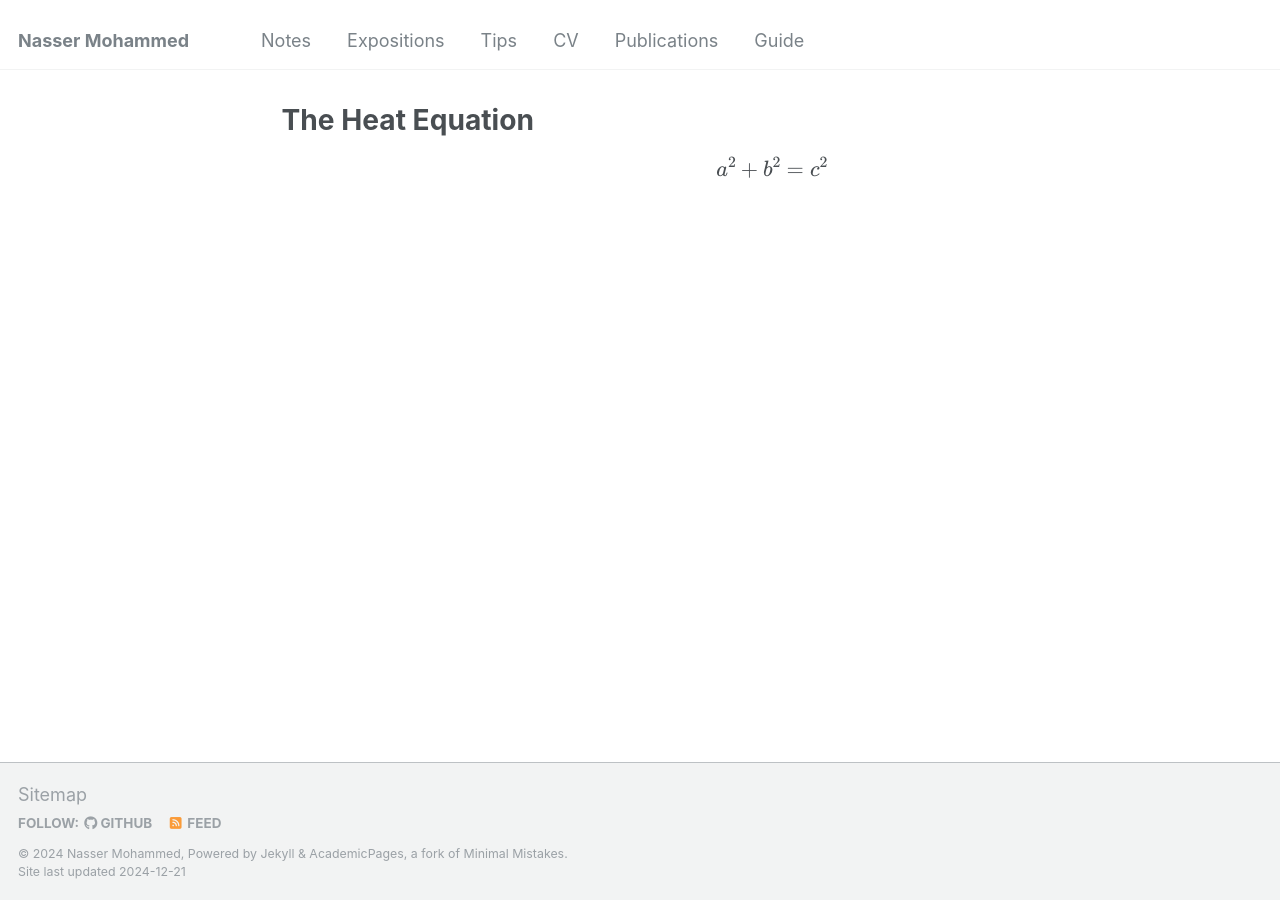
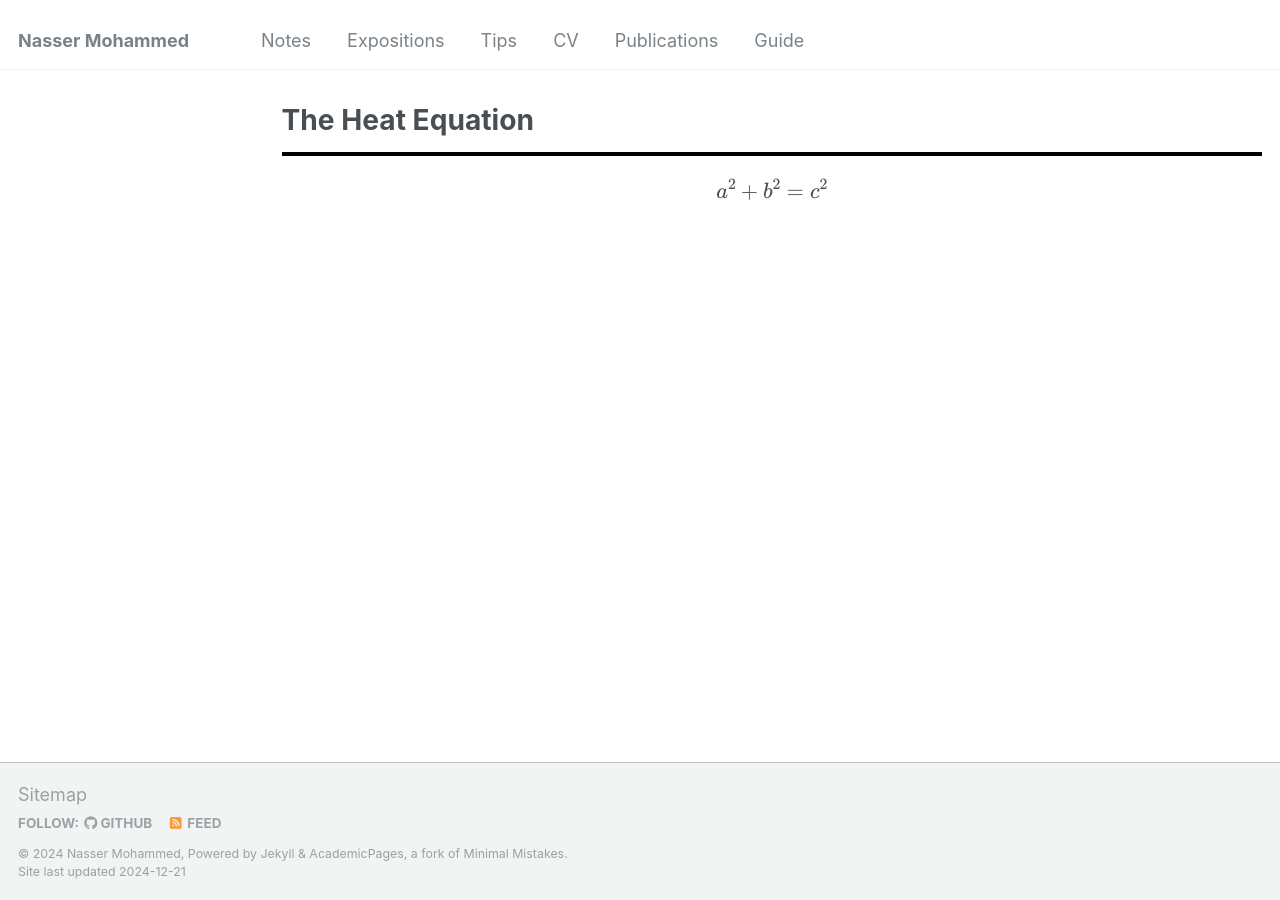
Before and after one commit to Nasser-Mohammed/Nasser-Mohammed.github.io, a Jekyll site: the page built from _pages/notes/pde/heatequation.md, in a window 1280 px wide. Built offline with Jekyll 4.4.1, drawn with Linux system fonts in a browser that asks for light colours.

Commit message:
Update heatequation.md

```diff
--- a/_pages/notes/pde/heatequation.md
+++ b/_pages/notes/pde/heatequation.md
@@ -4,5 +4,5 @@ title: "The Heat Equation"
 permalink: /notes/heatequation/
 author_profile: false
 ---
-
+<hr style="border: 2px solid black;">
 \\[a^2+b^2=c^2\\]
```
